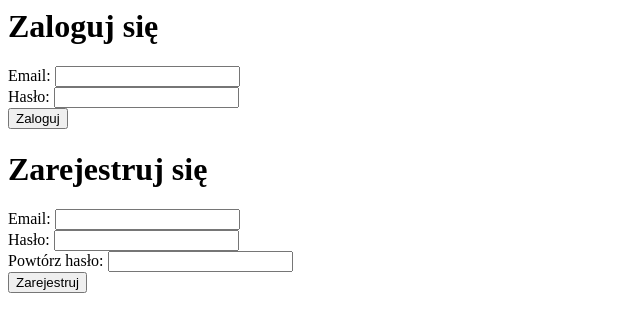
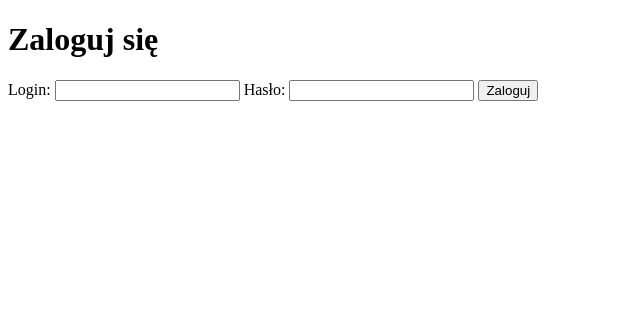
Before and after one commit to Kapeoxx92/post, a PHP site: page /post/logIn.php in a window 1280 px wide. Shown: the top 332 px of the page, without its empty margins (0-640 px from the left). Run offline with PHP 8.4, Linux system fonts and the light colour scheme.

Commit message:
to be completed

```diff
--- /dev/null
+++ b/class/User.class.php
@@ -0,0 +1,46 @@
+<?php
+class User {
+    private $id;
+    private $login;
+    private $password;
+
+    public function __construct(int $id, string $login)
+    {
+        $this->id = $id;
+        $this->login = $login;
+    }
+
+
+    public static function Register(string $login, string $password) : bool {
+        $db = new mysqli('localhost', 'root', '', 'post');
+        $sql = "INSERT INTO user (login, password) VALUES (?, ?)";
+        $q = $db->prepare($sql);
+        $passwordHash = password_hash($password, PASSWORD_ARGON2I);
+        $q->bind_param("ss", $login, $passwordHash);
+        $result = $q->execute();
+        return $result;
+    }
+
+    public static function Login(string $login, string $password) : bool {
+        $db = new mysqli('localhost', 'root', '', 'post');
+        $sql = "SELECT * FROM user WHERE email = ? LIMIT 1";
+        $q = $db->prepare($sql);
+        $q->bind_param("s", $login);
+        $q->execute();
+        $result = $q->get_result();
+        $row = $result->fetch_assoc();
+        $id = $row['ID'];
+        $passwordHash = $row['password'];
+        if(password_verify($password, $passwordHash)) {
+            $user = new User($id, $login);
+            $_SESSION['user'] = $user;
+            return true;
+        } else {
+            return false;
+        }
+    }
+    public function Logout() {
+
+    }
+}
+?>
--- a/logIn.php
+++ b/logIn.php
@@ -1,70 +1,49 @@
 <?php
-if ($_SERVER["REQUEST_METHOD"] == "POST") {
-    if (isset($_POST['action']) && $_POST['action'] == "login") {
-        $email = $_POST['email'];
-        $password = $_POST['password'];
-
-        $email = filter_var($email, FILTER_SANITIZE_EMAIL);
-
-        $db = new mysqli("localhost", "root", "", "post");
-
-        $q = $db->prepare("SELECT * FROM user WHERE login = ? LIMIT 1");
-        $q->bind_param("s", $email);
-        $q->execute();
-        $result = $q->get_result();
-
-        $userRow = $result->fetch_assoc();
-        if ($userRow == null) {
-            echo "Nieprawidłowy login lub hasło <br>";
-        } else {
-            if (password_verify($password, $userRow['password'])) {
-                echo "Zalogowano poprawnie <br>";
-            } else {
-                echo "Nieprawidłowy login lub hasło <br>";
-            }
-        }
-    } elseif (isset($_POST['action']) && $_POST['action'] == "register") {
-        $db = new mysqli("localhost", "root", "", "post");
-        $email = $_POST['email'];
-        $email = filter_var($email, FILTER_SANITIZE_EMAIL);
-
-        $password = $_POST['password'];
-        $passwordRepeat = $_POST['repeatPassword'];
-
-        if ($password == $passwordRepeat) {
-            $passwordHash = password_hash($password, PASSWORD_ARGON2I);
-            $q = $db->prepare("INSERT INTO user (login, password) VALUES (?, ?)");
-            $q->bind_param("ss", $email, $passwordHash);
-            $result = $q->execute();
-            if ($result) {
-                echo "Konto utworzono poprawnie";
-            } else {
-                echo "Coś poszło nie tak!";
-            }
-        } else {
-            echo "Hasła nie są zgodne - spróbuj ponownie!";
-        }
-    }
-}
+session_start();
+require("./class/User.class.php");
 ?>
-
-<h1>Zaloguj się</h1>
-<form action="<?php echo $_SERVER['PHP_SELF']; ?>" method="post">
-    <label for="emailInput">Email:</label>
-    <input type="email" name="email" id="emailInput"><br>
-    <label for="passwordInput">Hasło:</label>
-    <input type="password" name="password" id="Inputpassword"><br>
-    <input type="hidden" name="action" value="login">
-    <input type="submit" value="Zaloguj">
-</form>
-<h1>Zarejestruj się</h1>
-<form action="<?php echo $_SERVER['PHP_SELF']; ?>" method="post">
-    <label for="emailInput">Email:</label>
-    <input type="email" name="email" id="emailInput"><br>
-    <label for="passwordInput">Hasło:</label>
-    <input type="password" name="password" id="Inputpassword"><br>
-    <label for="repeatPasswordInput">Powtórz hasło:</label>
-    <input type="password" name="repeatPassword" id="repeatPasswordInput"><br>
-    <input type="hidden" name="action" value="register">
-    <input type="submit" value="Zarejestruj">
-</form>
+<!DOCTYPE html>
+<html lang="pl">
+<head>
+    <meta charset="UTF-8">
+    <meta name="viewport" content="width=device-width, initial-scale=1.0">
+    <title>Logowanie</title>
+</head>
+<body>
+    <div class="container">
+    <?php if(isset($_REQUEST['submit'])) : ?>
+        <?php
+        $result = User::Login($_REQUEST['login'], $_REQUEST['password']);
+        ?>
+     <div class="row mt-5">
+        <div class="col-6 offset-3">
+                <h1 class="text-center">
+                    <?php
+                        if($result)
+                            echo "Udało się zalogować";
+                        else
+                            echo "Nie udało się zalogować";
+                    ?>
+                </h1>
+                <div class="text-center">
+                <a href="index.php">Powrót do strony</a>
+                </div>
+            </div>
+        </div>
+    <?php else : ?>
+        <div class="row mt-5">
+            <div class="col-6 offset-3">
+                <h1>Zaloguj się</h1>
+                <form action="login.php" method="post">
+                    <label for="loginInput">Login:</label>
+                    <input type="text" id="loginInput" name="login" required>
+                    <label for="passwordInput">Hasło:</label>
+                    <input type="password" id="passwordInput" name="password" required>
+                    <button type="submit" name="submit">Zaloguj</button>
+                </form>
+            </div>
+        </div>
+    <?php endif; ?>
+    </div>
+</body>
+</html>
```
Also changed, not shown: register.php (added, +52 -0 lines), upload.php (+11 -15 lines).
